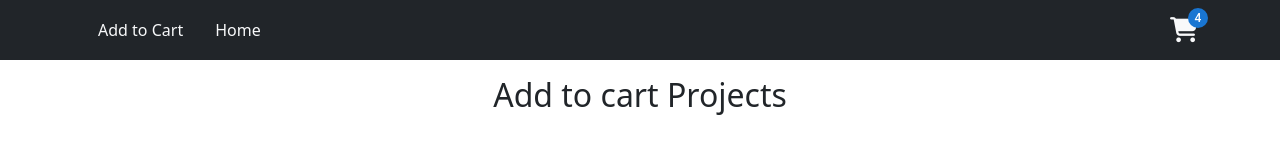
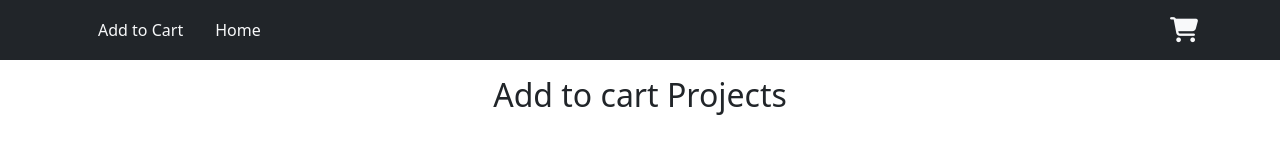
Before and after one commit to arjun01-debug/e-commerce, a React (Create React App) app in the folder addtocart/: page / in a window 1280 px wide. Shown: the top 160 px of the page. Built offline with nearby package versions, Linux system fonts and the light colour scheme; grey boxes are pictures that could not be loaded.

Commit message:
working on creating the cart

```diff
--- a/addtocart/src/components/Cards.jsx
+++ b/addtocart/src/components/Cards.jsx
@@ -11,11 +11,7 @@ const Cards = () => {
 
   const dispatch = useDispatch();
 
-  const state = useSelector((state) => state);
-  console.log("state", state);
-
   const addItemHere = (item) => {
-    console.log("Item", item);
     dispatch(addItem(item));
   };
 
--- a/addtocart/src/components/Header.jsx
+++ b/addtocart/src/components/Header.jsx
@@ -5,10 +5,14 @@ import Nav from "react-bootstrap/Nav";
 import Badge from "@mui/material/Badge";
 import { NavLink } from "react-router-dom";
 import Menu from "@mui/material/Menu";
+import { useSelector } from "react-redux";
+import Table from 'react-bootstrap/esm/Table';
 
 const Header = () => {
   const [anchorEl, setAnchorEl] = useState(null);
   const open = Boolean(anchorEl);
+  const cartItems = useSelector((state) => state.cartReducer);
+  console.log("CartItems", cartItems)
   const handleClick = (event) => {
     setAnchorEl(event.currentTarget);
   };
@@ -27,7 +31,7 @@ const Header = () => {
           </NavLink>
         </Nav>
         <Badge
-          badgeContent={4}
+          badgeContent={cartItems.cart.length}
           color="primary"
           id="basic-button"
           aria-controls={open ? "basic-menu" : undefined}
@@ -49,6 +53,15 @@ const Header = () => {
             "aria-labelledby": "basic-button",
           }}
         >
+
+          {
+            cartItems.length ?
+              <div className="card_details" style={{width: '24rem', padding:10}}>
+                <Table>
+
+                </Table>
+              </div>
+              :
               <div className="card_details">
                 <i
                   className="fas fa-close smallclose"
@@ -69,6 +82,7 @@ const Header = () => {
                   style={{ width: "5rem", padding: 10 }}
                 />
               </div>
+          }
         </Menu>
       </Container>
     </Navbar>
--- a/addtocart/src/index.js
+++ b/addtocart/src/index.js
@@ -17,8 +17,3 @@ root.render(
     </BrowserRouter>
   </Provider>
 );
-
-// If you want to start measuring performance in your app, pass a function
-// to log results (for example: reportWebVitals(console.log))
-// or send to an analytics endpoint. Learn more: https://bit.ly/CRA-vitals
-reportWebVitals();
--- a/addtocart/src/redux/cartReducer.js
+++ b/addtocart/src/redux/cartReducer.js
@@ -1,14 +1,15 @@
-const initiaState = {
+const initialState = {
   cart: [],
 };
 
-const cartReducer = (state = initiaState, action) => {
+const cartReducer = (state = initialState, action) => {
   switch (action.type) {
     case "ADD_CART":
-      //   state.cart.push(action.payload);
+      const item = action.payload;
+      state.cart.push(item);
       return {
         ...state,
-        cart: state.cart.push(action.payload),
+        cart: state.cart,
       };
     default:
       return {
```
Lines whose indentation alone changed are shown as unchanged.
